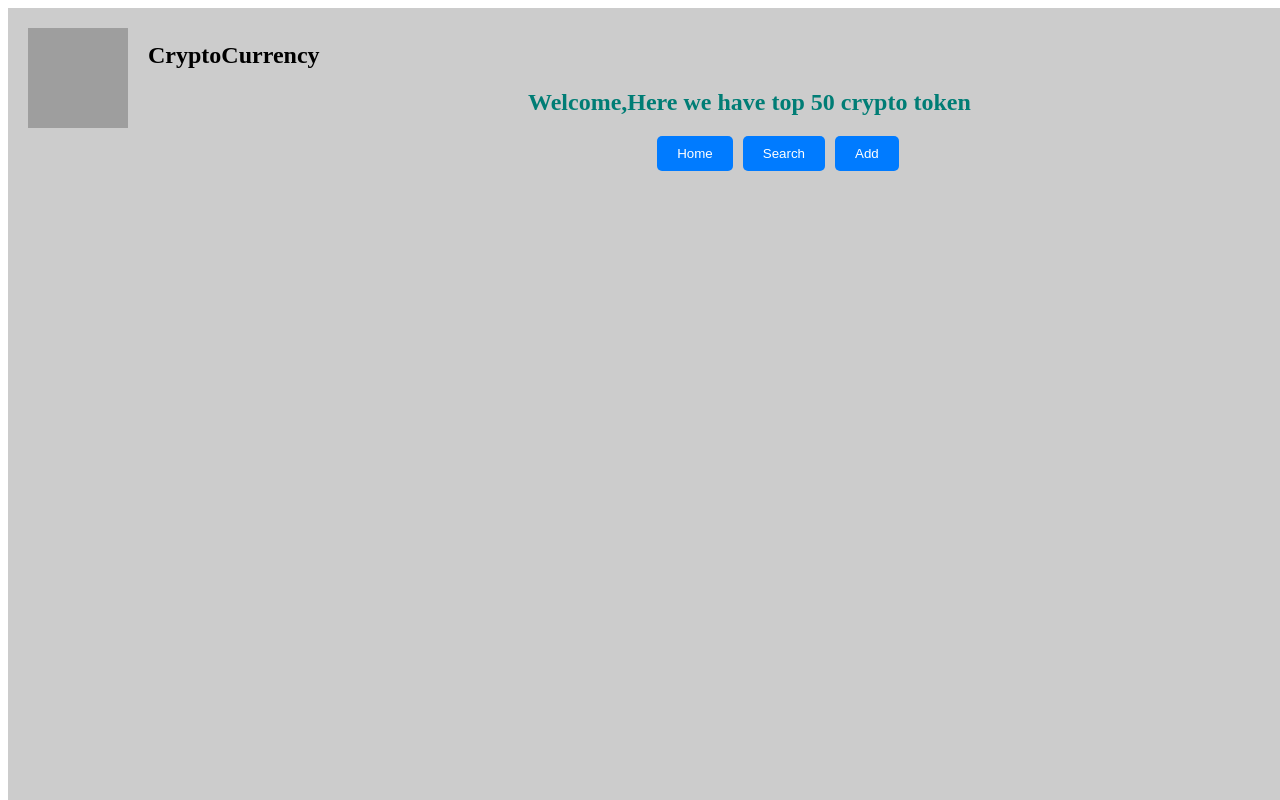
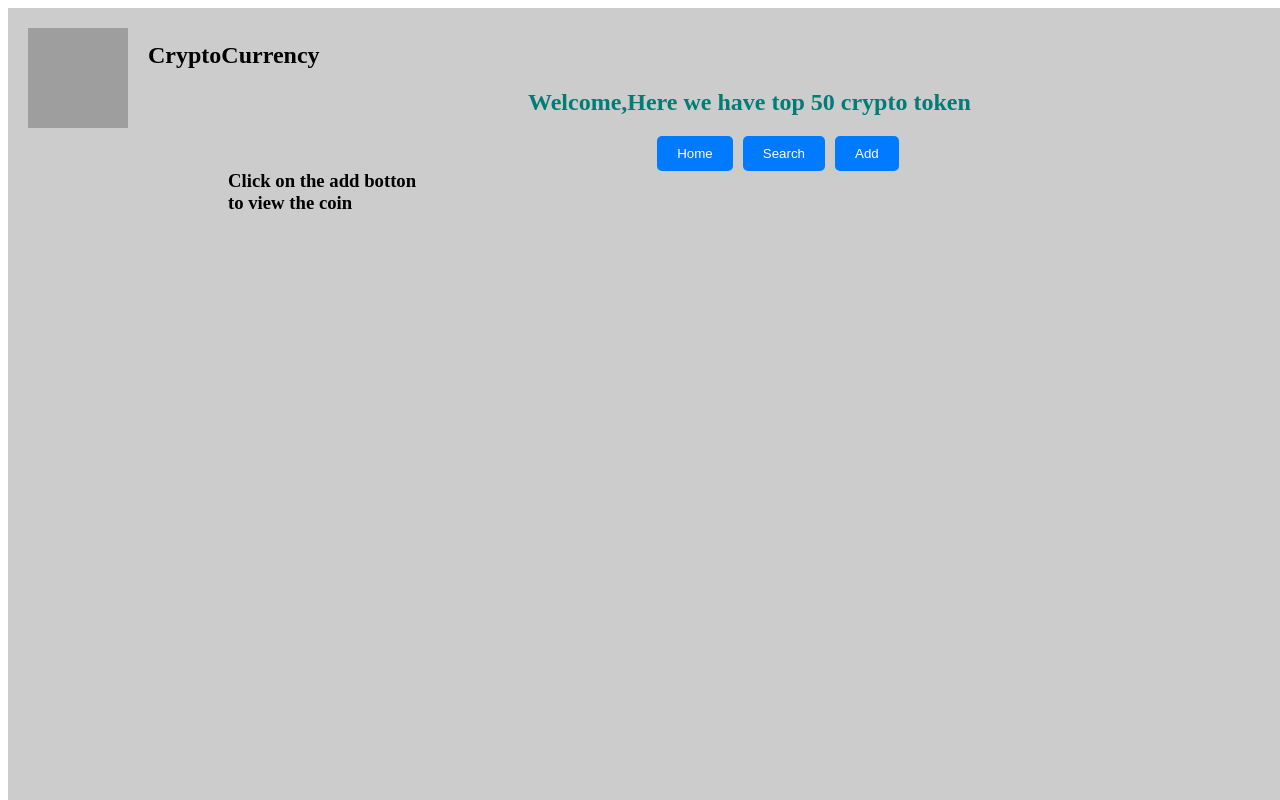
Before and after one commit to areebw1-prog/Crypto-app-, a React (Create React App) app: page / in a window 1280 px wide. Shown: the top 800 px of the page. Built offline with nearby package versions, Linux system fonts and the light colour scheme; grey boxes are pictures that could not be loaded.

Commit message:
Update Home.jsx

```diff
--- a/src/Home.jsx
+++ b/src/Home.jsx
@@ -69,7 +69,7 @@ export default function Home() {
         </button>
       </div>
       <div className="coin">
-        {arr ? (
+        {arr.length > 0 ? (
           arr.map((items) => (
             <div key={items.uuid} className="itemList">
               <p>name : {items.name}</p>
```
